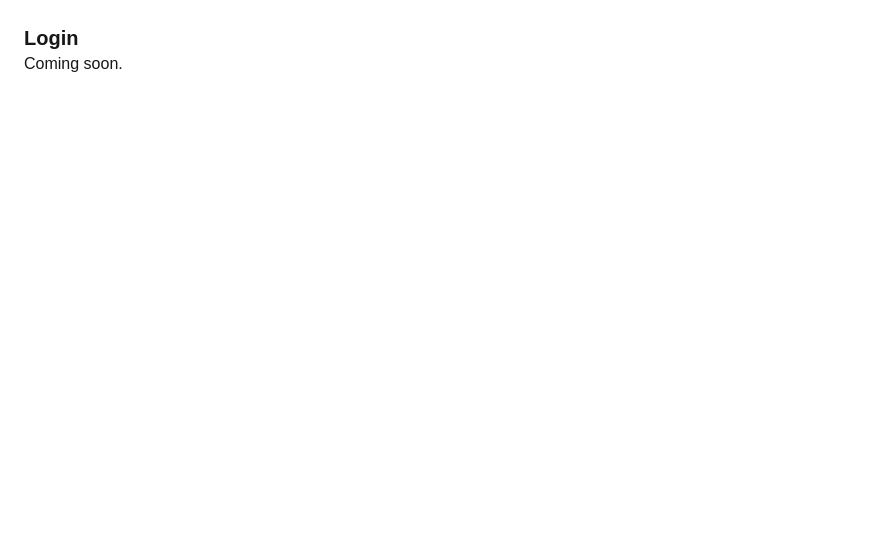
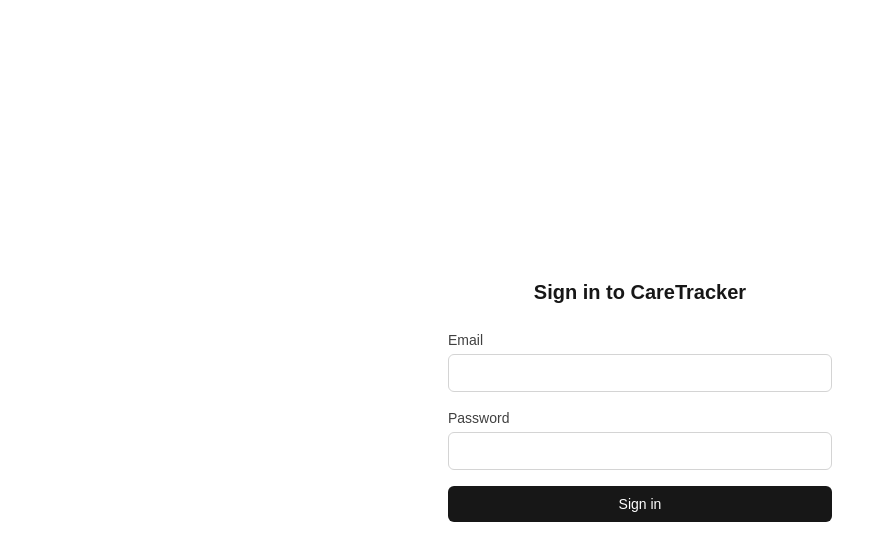
Before and after one commit to code-monty/care_tracker, a Next.js app: page /login in a window 1280 px wide. Shown: the top 560 px of the page, without its empty margins (0-871 px from the left). Built offline with nearby package versions, Linux system fonts and the light colour scheme; no server answers.

Commit message:
feat(auth): add login page, proxy session gate, sign-out action

```diff
--- /dev/null
+++ b/app/(auth)/login/login-form.tsx
@@ -0,0 +1,105 @@
+"use client";
+
+import { useState, type FormEvent } from "react";
+import { useRouter } from "next/navigation";
+import { createClient } from "@/lib/supabase/browser";
+import { loginSchema } from "@/lib/validation/auth";
+
+type Status = "idle" | "submitting";
+
+export function LoginForm() {
+  const router = useRouter();
+  const [email, setEmail] = useState("");
+  const [password, setPassword] = useState("");
+  const [error, setError] = useState<string | null>(null);
+  const [status, setStatus] = useState<Status>("idle");
+
+  async function handleSubmit(event: FormEvent<HTMLFormElement>) {
+    event.preventDefault();
+    setError(null);
+
+    const parsed = loginSchema.safeParse({ email, password });
+    if (!parsed.success) {
+      setError(parsed.error.issues[0]?.message ?? "Check your details and try again.");
+      return;
+    }
+
+    setStatus("submitting");
+    const supabase = createClient();
+    const { error: signInError } = await supabase.auth.signInWithPassword({
+      email: parsed.data.email,
+      password: parsed.data.password,
+    });
+    setStatus("idle");
+
+    if (signInError) {
+      // Supabase Auth applies its own endpoint-level rate limit and
+      // returns HTTP 429 when a client sends too many auth requests in a
+      // short window. This is NOT the same as AGENTS.md Section 8's
+      // "lock out after 5 failed attempts" (that's per-account, tracked
+      // in our own schema, and isn't built yet — see PR4 notes below).
+      // This branch only covers Supabase's built-in request-rate limit.
+      if (signInError.status === 429) {
+        setError("Too many attempts. Please wait a few minutes and try again.");
+      } else {
+        // AGENTS.md Section 8: errors are generic — never reveal whether
+        // an account exists.
+        setError("Invalid email or password.");
+      }
+      return;
+    }
+
+    router.push("/dashboard");
+    router.refresh();
+  }
+
+  return (
+    <form onSubmit={handleSubmit} noValidate className="mt-6 space-y-4">
+      <div>
+        <label htmlFor="email" className="block text-sm font-medium text-neutral-700">
+          Email
+        </label>
+        <input
+          id="email"
+          name="email"
+          type="email"
+          autoComplete="email"
+          required
+          value={email}
+          onChange={(event) => setEmail(event.target.value)}
+          className="mt-1 w-full rounded-md border border-neutral-300 px-3 py-2 text-sm focus:border-neutral-500 focus:outline-none"
+        />
+      </div>
+
+      <div>
+        <label htmlFor="password" className="block text-sm font-medium text-neutral-700">
+          Password
+        </label>
+        <input
+          id="password"
+          name="password"
+          type="password"
+          autoComplete="current-password"
+          required
+          value={password}
+          onChange={(event) => setPassword(event.target.value)}
+          className="mt-1 w-full rounded-md border border-neutral-300 px-3 py-2 text-sm focus:border-neutral-500 focus:outline-none"
+        />
+      </div>
+
+      {error && (
+        <p role="alert" className="text-sm text-red-600">
+          {error}
+        </p>
+      )}
+
+      <button
+        type="submit"
+        disabled={status === "submitting"}
+        className="w-full rounded-md bg-neutral-900 px-4 py-2 text-sm font-medium text-white disabled:opacity-50"
+      >
+        {status === "submitting" ? "Signing in…" : "Sign in"}
+      </button>
+    </form>
+  );
+}
--- a/app/(auth)/login/page.tsx
+++ b/app/(auth)/login/page.tsx
@@ -1,8 +1,29 @@
-export default function LoginPage() {
+import { redirect } from "next/navigation";
+import { createClient } from "@/lib/supabase/server";
+import { LoginForm } from "./login-form";
+
+export default async function LoginPage() {
+  const supabase = await createClient();
+
+  const {
+    data: { user },
+  } = await supabase.auth.getUser();
+
+  // Already signed in — proxy.ts will route them to /dashboard or
+  // /pending as appropriate on the next request; send them to
+  // /dashboard here and let proxy.ts redirect further if needed.
+  if (user) {
+    redirect("/dashboard");
+  }
+
   return (
-    <main className="p-6">
-      <h1 className="text-xl font-semibold">Login</h1>
-      <p>Coming soon.</p>
+    <main className="flex min-h-full flex-1 items-center justify-center p-6">
+      <div className="w-full max-w-sm">
+        <h1 className="text-center text-xl font-semibold">
+          Sign in to CareTracker
+        </h1>
+        <LoginForm />
+      </div>
     </main>
   );
 }
--- a/app/(auth)/pending/page.tsx
+++ b/app/(auth)/pending/page.tsx
@@ -1,5 +1,6 @@
 import { redirect } from "next/navigation";
 import { createClient } from "@/lib/supabase/server";
+import { signOut } from "@/lib/auth/sign-out";
 
 /**
  * Shown to a signed-in user whose profiles.status is not 'active':
@@ -7,10 +8,6 @@
  *                accounts are Admin-created only; a stray sign-up path only
  *                ever creates a Pending account, relabelled "Request access")
  * - 'disabled' — account was deactivated by an Admin (BR-08)
- *
- * Not yet linked from the login flow — PR4 (login-to-DB walking skeleton)
- * wires the redirect here after a successful sign-in, and adds the
- * sign-out Server Action referenced below.
  */
 export default async function PendingApprovalPage() {
   const supabase = await createClient();
@@ -53,9 +50,14 @@
           Signed in as {profile?.full_name ?? user.email}
         </p>
 
-        {/* TODO(PR4): wire this to a sign-out Server Action once the
-            login flow exists. Left out of this PR so it doesn't link to
-            a route that doesn't exist yet. */}
+        <form action={signOut} className="mt-6">
+          <button
+            type="submit"
+            className="text-sm font-medium text-neutral-700 underline underline-offset-4 hover:text-neutral-900"
+          >
+            Sign out
+          </button>
+        </form>
       </div>
     </main>
   );
--- /dev/null
+++ b/lib/auth/session.ts
@@ -0,0 +1,39 @@
+import "server-only";
+import { redirect } from "next/navigation";
+import { createClient } from "@/lib/supabase/server";
+
+/**
+ * Call this at the top of any Server Component or Server Action that
+ * requires an authenticated, Active user. Centralizes the
+ * "no session -> /login, not Active -> /pending" logic so it isn't
+ * copy-pasted across every protected route (AGENTS.md Section 9:
+ * business rules / shared logic live in one place).
+ *
+ * proxy.ts does the same check at the routing layer for defense in depth
+ * (AGENTS.md Section 5, Rule 2: authorization enforced twice) — this
+ * helper is the second, server-side check that doesn't rely on routing
+ * alone.
+ */
+export async function requireActiveUser() {
+  const supabase = await createClient();
+
+  const {
+    data: { user },
+  } = await supabase.auth.getUser();
+
+  if (!user) {
+    redirect("/login");
+  }
+
+  const { data: profile } = await supabase
+    .from("profiles")
+    .select("id, full_name, role, status")
+    .eq("id", user.id)
+    .single();
+
+  if (!profile || profile.status !== "active") {
+    redirect("/pending");
+  }
+
+  return { user, profile };
+}
--- /dev/null
+++ b/lib/auth/sign-out.ts
@@ -0,0 +1,16 @@
+"use server";
+
+import { redirect } from "next/navigation";
+import { createClient } from "@/lib/supabase/server";
+
+/**
+ * AGENTS.md Section 9: mutations go through Server Actions that verify
+ * the session, perform the change, then rely on triggers/redirects for
+ * the rest. Sign-out has no role check to make (anyone with a session
+ * can sign themselves out), so it's a one-step action.
+ */
+export async function signOut() {
+  const supabase = await createClient();
+  await supabase.auth.signOut();
+  redirect("/login");
+}
--- /dev/null
+++ b/lib/validation/auth.ts
@@ -0,0 +1,16 @@
+import { z } from "zod";
+
+/**
+ * AGENTS.md Section 9: one Zod schema per form, shared between the client
+ * form and the server check. This one only validates shape (is it an
+ * email, is a password present) — it intentionally does NOT check
+ * password length/strength here, since that's enforced at account
+ * creation (Admin-created, Section 8: minimum length 10) and re-checking
+ * it at login would leak information about why a login failed.
+ */
+export const loginSchema = z.object({
+  email: z.string().trim().toLowerCase().email("Enter a valid email address"),
+  password: z.string().min(1, "Enter your password"),
+});
+
+export type LoginInput = z.infer<typeof loginSchema>;
--- a/proxy.ts
+++ b/proxy.ts
@@ -1,8 +1,81 @@
 // proxy.ts (project root, same level as /app)
+//
+// AGENTS.md Section 5, Rule 2: authorization is enforced twice — here
+// (routing layer) and again in every Server Action / RLS policy. This
+// file must never be the ONLY check; lib/auth/session.ts's
+// requireActiveUser() is the second, server-side check.
 import { NextResponse, type NextRequest } from "next/server";
+import { createServerClient } from "@supabase/ssr";
 
-export function proxy(request: NextRequest) {
-  return NextResponse.next();
+// Routes reachable without an Active session. /pending is public in the
+// sense that a signed-in-but-not-Active user must be able to reach it
+// without being redirected back to itself in a loop.
+const PUBLIC_PATHS = ["/login", "/mfa", "/pending"];
+
+export async function proxy(request: NextRequest) {
+  let response = NextResponse.next({ request });
+
+  const supabase = createServerClient(
+    process.env.NEXT_PUBLIC_SUPABASE_URL!,
+    process.env.NEXT_PUBLIC_SUPABASE_ANON_KEY!,
+    {
+      cookies: {
+        getAll() {
+          return request.cookies.getAll();
+        },
+        setAll(cookiesToSet) {
+          cookiesToSet.forEach(({ name, value }) => {
+            request.cookies.set(name, value);
+          });
+          response = NextResponse.next({ request });
+          cookiesToSet.forEach(({ name, value, options }) => {
+            response.cookies.set(name, value, options);
+          });
+        },
+      },
+    },
+  );
+
+  // IMPORTANT: do not remove this call. It refreshes the session cookie
+  // on every request; without it, sessions silently stop refreshing and
+  // users get logged out unexpectedly.
+  const {
+    data: { user },
+  } = await supabase.auth.getUser();
+
+  const path = request.nextUrl.pathname;
+  const isPublicPath = PUBLIC_PATHS.some((p) => path === p || path.startsWith(`${p}/`));
+
+  if (!user && !isPublicPath) {
+    const url = request.nextUrl.clone();
+    url.pathname = "/login";
+    return NextResponse.redirect(url);
+  }
+
+  if (user && !isPublicPath) {
+    const { data: profile } = await supabase
+      .from("profiles")
+      .select("status")
+      .eq("id", user.id)
+      .single();
+
+    if (!profile || profile.status !== "active") {
+      const url = request.nextUrl.clone();
+      url.pathname = "/pending";
+      return NextResponse.redirect(url);
+    }
+  }
+
+  // AGENTS.md Section 5 (Decision D-01): clinic-IP allowlist is deferred,
+  // not cancelled. Flag defaults to "false"; this stays inert until
+  // explicitly enabled and approved — do not wire up enforcement here
+  // without a separate, explicit PR for it.
+  if (process.env.ENFORCE_IP_ALLOWLIST === "true") {
+    // TODO(D-01 reactivation): check request IP against
+    // CLINIC_ALLOWED_IPS here once the allowlist is approved for use.
+  }
+
+  return response;
 }
 
 export const config = {
```
